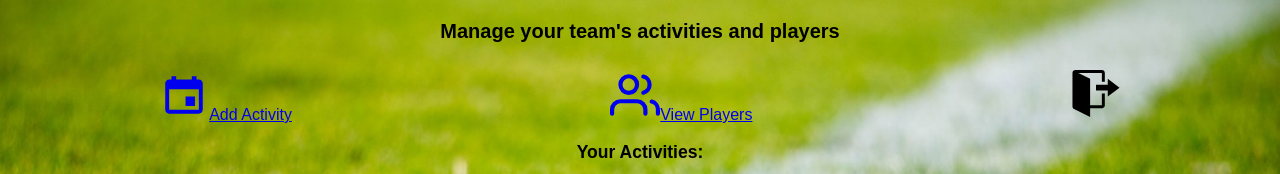
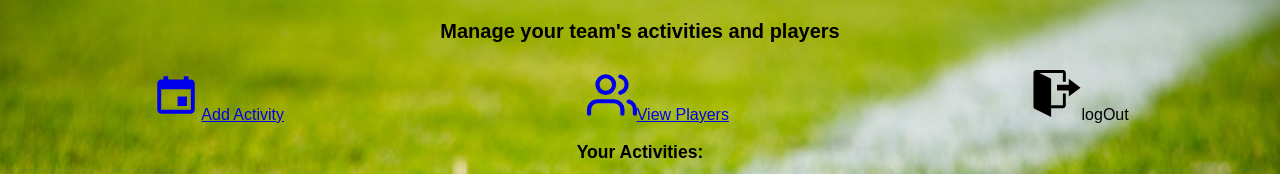
Before and after one commit to jhonymaurad/coachnotes, a React (Create React App) app in the folder client/: page /profile in a window 1280 px wide. Shown: the part 135-309 px from the top of the page. Built offline with nearby package versions, Linux system fonts and the light colour scheme; no server answers; sample sign-in values are in the browser's storage; a web font is replaced by a local one.

Commit message:
fixed bugs on addMatch and addPlayer

```diff
--- a/client/src/App.css
+++ b/client/src/App.css
@@ -166,10 +166,11 @@ input[type="date"] {
 }
 .viewPlayers{
   min-height: 80vh;
+  width: 100%;
 }
 .players-profile{
   background-color: white;
-  padding: 0px 20px;
+  /* padding: 0px 20px; */
   margin-top: 5px;
   border-style: solid;
   border-width: 5px;
@@ -184,10 +185,11 @@ input[type="date"] {
 
 }
 .player-info-container{
-  width: 100%;
+  width: 90%;
   display: flex;
   flex-direction: row;
-  justify-content:space-around;
+  flex-wrap: wrap;
+  justify-content: space-between;
 }
 
 .deleteProfile{
--- a/client/src/components/AddMatch.js
+++ b/client/src/components/AddMatch.js
@@ -56,8 +56,8 @@ export default class AddMatch extends Component{
                         id="title"
                         type="text"
                         onChange={this.handleChange}
-                        value={this.state.date}
-                        name='date'
+                        value={this.state.title}
+                        name='title'
                     />
                 </label>
                 <br/>
--- a/client/src/components/Profile.js
+++ b/client/src/components/Profile.js
@@ -128,7 +128,10 @@ export default class Profile extends Component {
         <div className='profile-actions'>
           <Link to='/addmatch'><IoMdCalendar className='navIcons' />Add Activity</Link>
           <Link to='/viewPlayers'><FiUsers className='navIcons' />View Players</Link>
-          <GoSignOut onClick={this.logOut} className='navIcons'/>
+          <div  onClick={this.logOut} >
+            <GoSignOut className='navIcons'/>
+            logOut
+          </div>
         </div>
         <div className='profile-description'>
           <h3>Your Activities: </h3>
```
